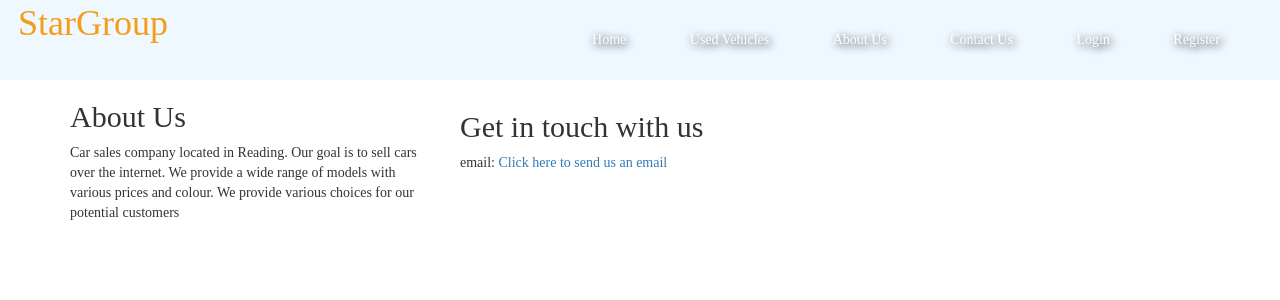
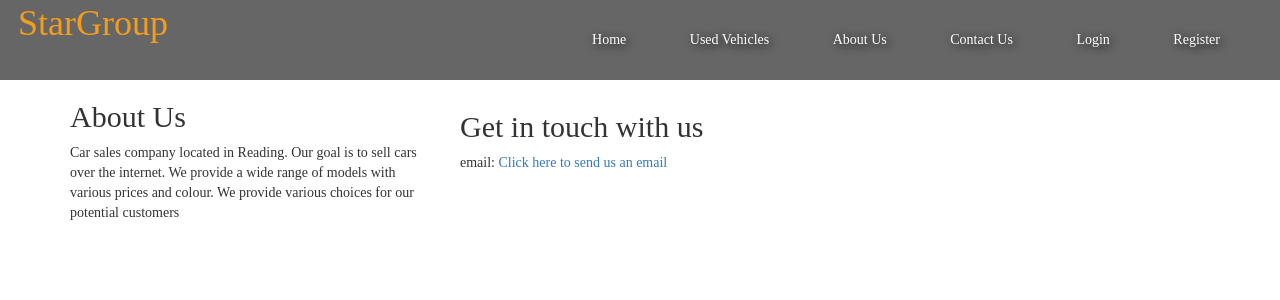
Before and after one commit to Rohannayee/Used-car-Sales, a Python web app: template App3_Scrum_080222/app/templates/about/about.html in a window 1280 px wide. Shown: the top 300 px of the page. Run offline with Jinja, Linux system fonts and the light colour scheme; the template is opened without the code that fills it, so the values that code supplies are empty; some libraries are stand-ins or nearby versions.

Commit message:
Update base.html

```diff
--- a/App3_Scrum_080222/app/templates/base.html
+++ b/App3_Scrum_080222/app/templates/base.html
@@ -11,7 +11,7 @@ here! {% endblock %} {% block styles %} {{ super() }}
 />
 {% endblock %} {% block navbar %}
 <header>
-  <nav style="background-color: aliceblue;">
+  <nav >
     <div>
       <h1>StarGroup</h1>
       <ul>
```
